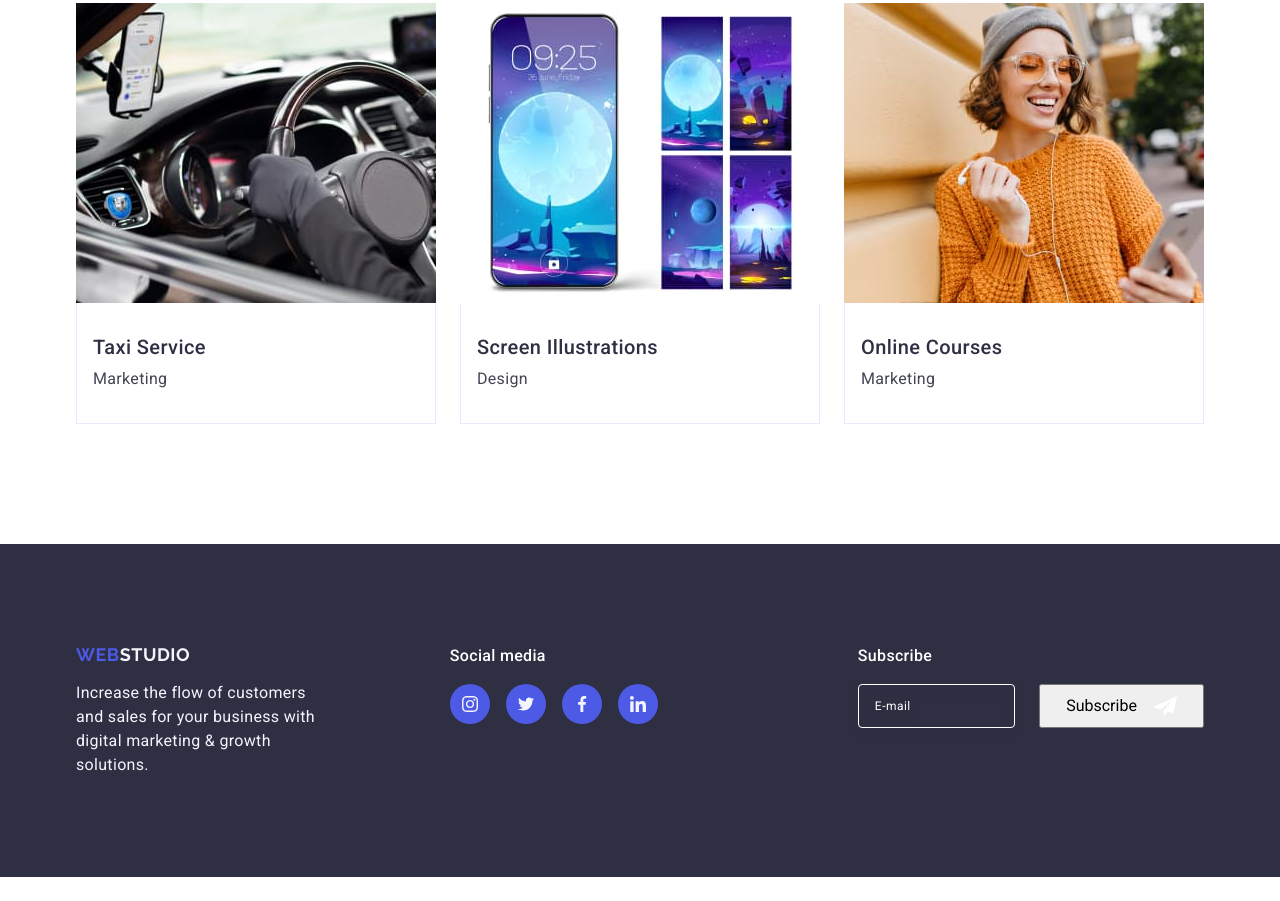
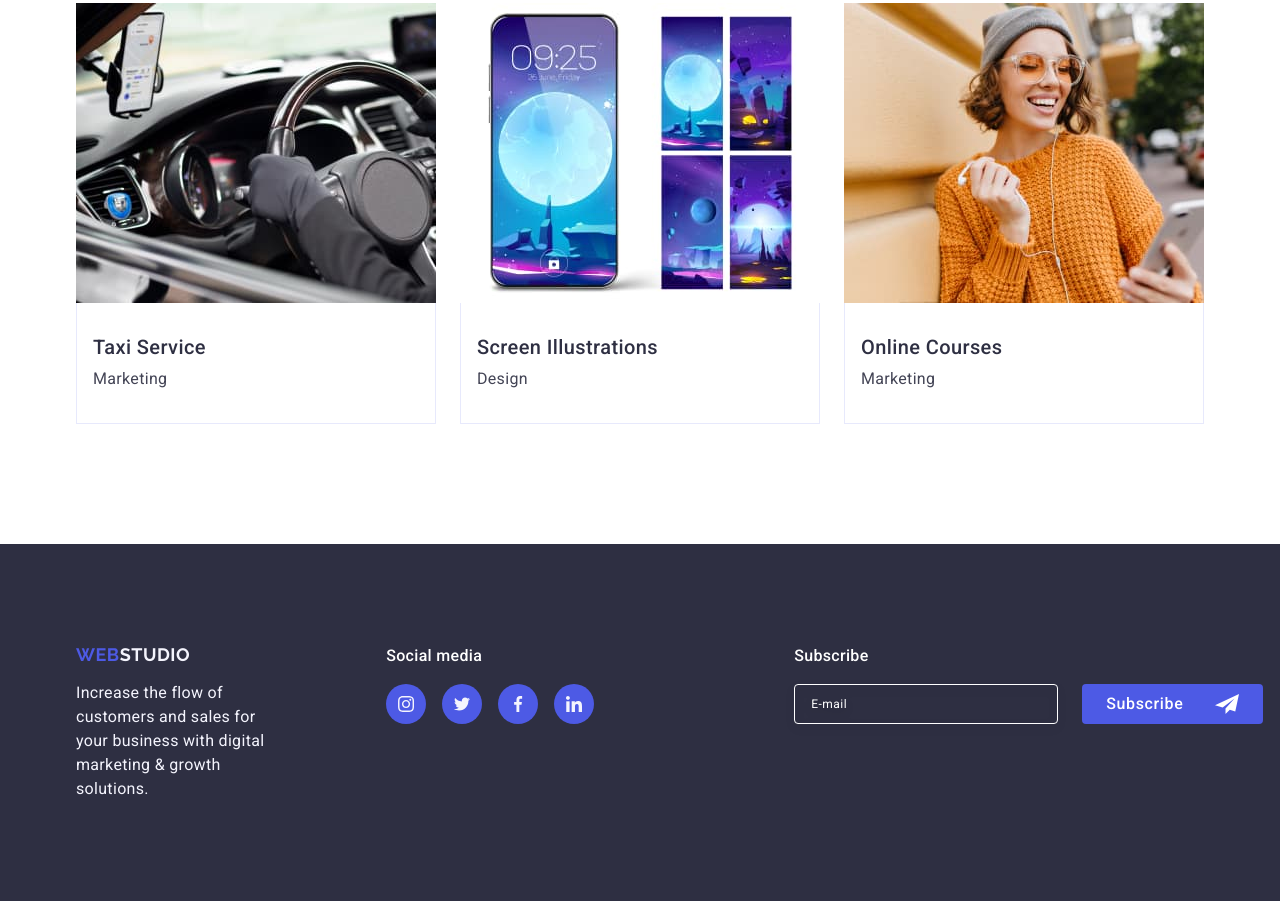
Before and after one commit to CodePrincessNastia/goit-markup-hw-05, a plain HTML site: page index.html in a window 1280 px wide. Shown: the part 2647-3548 px from the top of the page. Before the commit the page ends 3524 px from the top, so only its background shows below. Drawn offline with nearby package versions, Linux system fonts and the light colour scheme; a script that the page names is missing; a web font is replaced by a local one.

```diff
--- a/css/style.css
+++ b/css/style.css
@@ -672,9 +672,10 @@ width: 360px;
   }
   .form_subscribe_input {
     padding: 0.5rem 1rem;
-    width: 100%;
-    max-width: 264px;
-    height: 100%;
+    /*width: 100%;*/
+    width: 264px;
+   /* height: 100%;*/
+    height: 40px;
     border-radius: 4px;
     border: 1px solid #FFF;
     filter: drop-shadow(0px 4px 4px rgba(0, 0, 0, 0.15));
@@ -694,9 +695,19 @@ width: 360px;
     gap: 1rem;
     padding: 0.5rem 1.5rem;
     min-width: 165px;
+    height: 40px;
+    border-radius: 4px;
+    border: none;
+    background-color: #4D5AE5;
+    cursor: pointer;
+    color: #ffffff;
+    letter-spacing: 0.04em;
+    line-height: 1.5;
+    font-weight: 500;
   }
   .form_subscribe_icon {
     fill: currentColor;
+    margin-left: 16px;
   }
 
   .modal {
```
